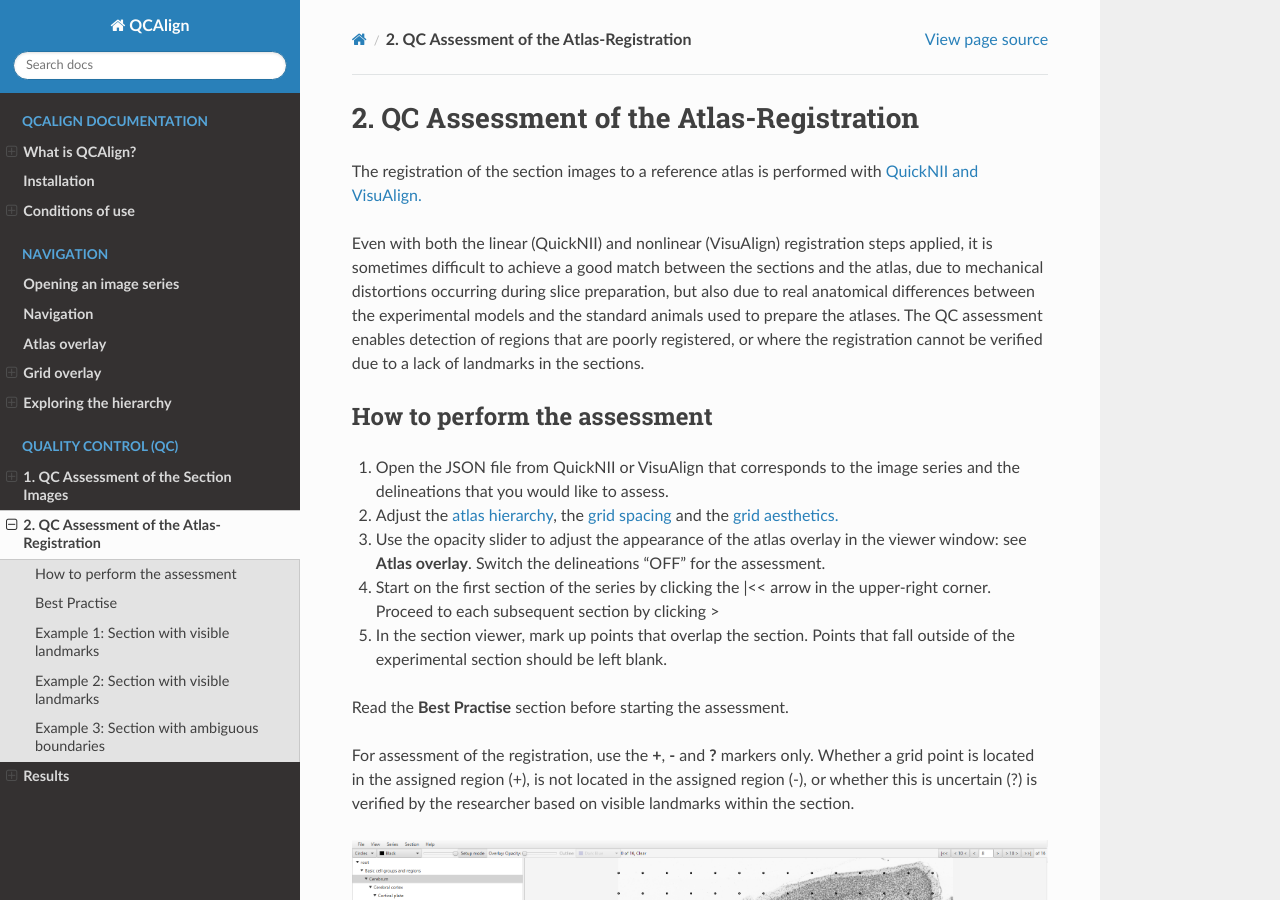
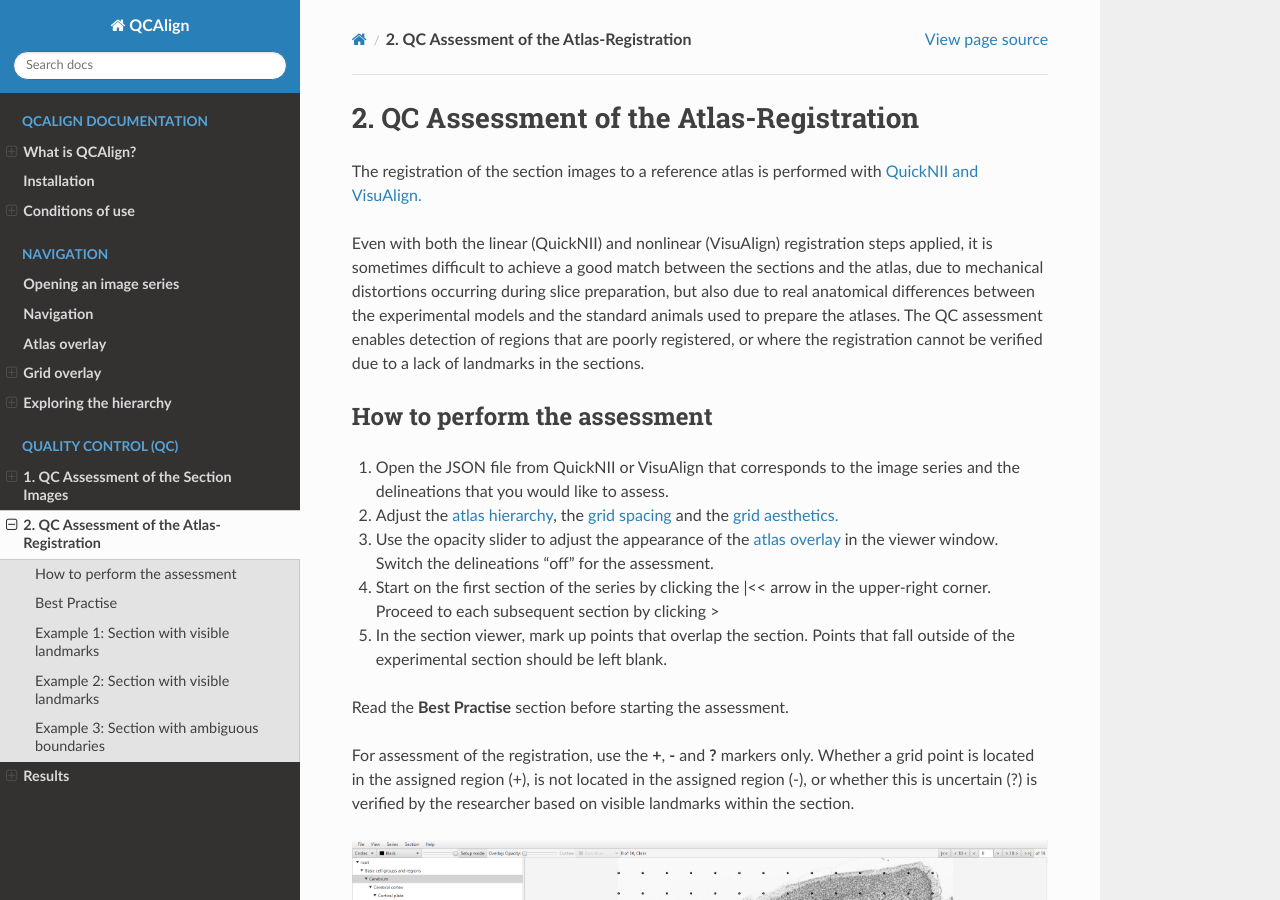
Before and after one commit to Neural-Systems-at-UIO/QCAlign, a Sphinx documentation site: the page built from docs/QCatlasmaps.rst, in a window 1280 px wide and 900 px high. Built offline with Sphinx 7.4.7 and the Read the Docs theme 2.0.0, drawn with Linux system fonts in a browser that asks for light colours.

Commit message:
Update QCatlasmaps.rst

```diff
--- a/docs/QCatlasmaps.rst
+++ b/docs/QCatlasmaps.rst
@@ -12,7 +12,7 @@ How to perform the assessment
 
 2. Adjust the `atlas hierarchy <https://qcalign.readthedocs.io/en/latest/hierarchy.html>`_, the `grid spacing <https://qcalign.readthedocs.io/en/latest/gridoverlay.html#selecting-and-adjusting-the-grid-spacing>`_ and the `grid aesthetics. <https://qcalign.readthedocs.io/en/latest/gridoverlay.html#grid-aesthetics>`_
 
-3. Use the opacity slider to adjust the appearance of the atlas overlay in the viewer window: see **Atlas overlay**. Switch the delineations "OFF" for the assessment.
+3. Use the opacity slider to adjust the appearance of the `atlas overlay <https://qcalign.readthedocs.io/en/latest/atlasoverlay.html>`_ in the viewer window. Switch the delineations "off" for the assessment.
 
 4. Start on the first section of the series by clicking the \|<< arrow in the upper-right corner. Proceed to each subsequent section by clicking >
 
```
